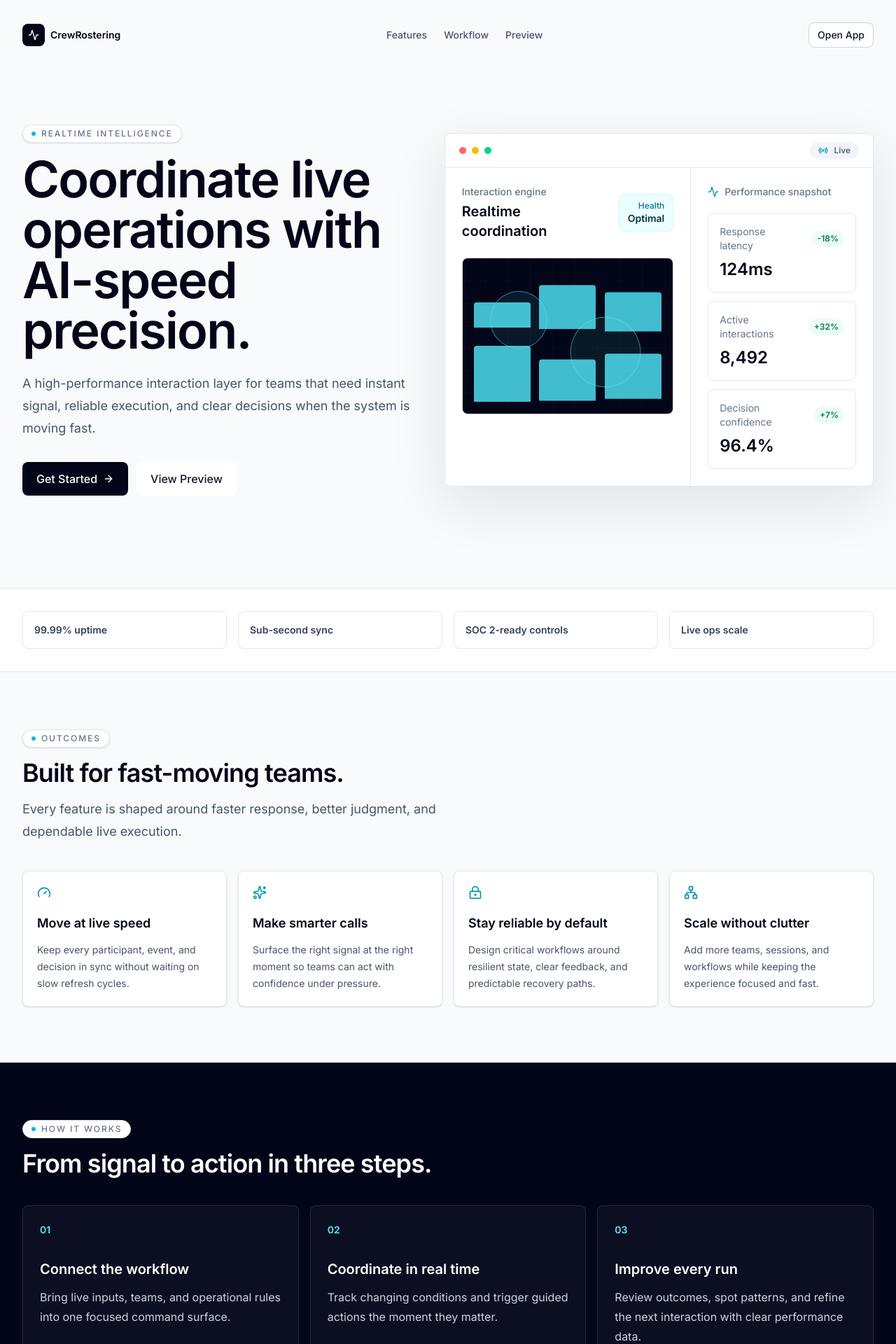
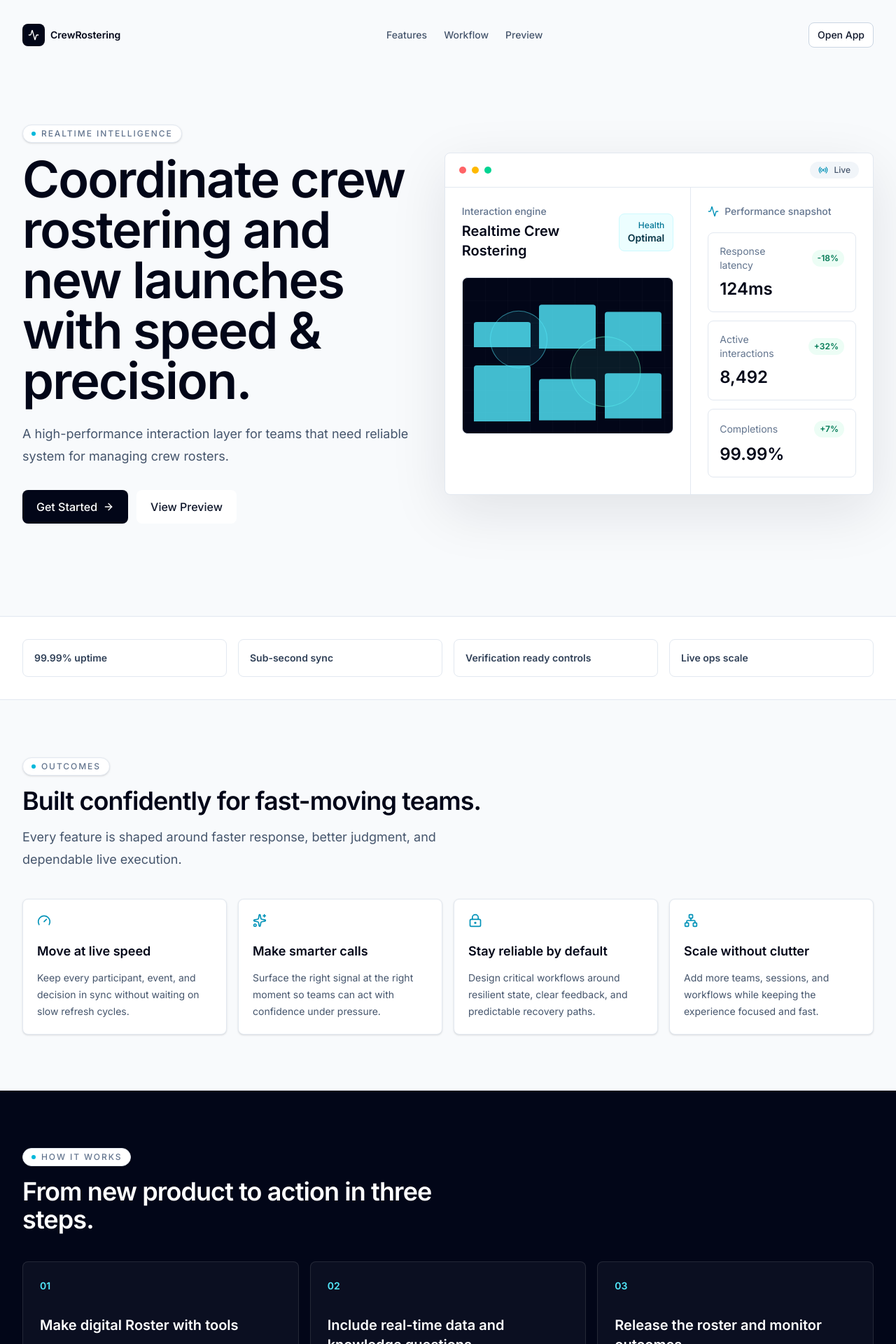
Before and after one commit to kartikgulati/crewrostering, a Next.js app: page / in a window 1280 px wide. Shown: the top 1920 px of the page at 70% size. Built offline with nearby package versions, Linux system fonts and the light colour scheme.

Commit message:
updated the index page

```diff
--- a/components/landing/landing-page.tsx
+++ b/components/landing/landing-page.tsx
@@ -28,7 +28,7 @@ const stagger: Variants = {
   },
 };
 
-const trustSignals = ["99.99% uptime", "Sub-second sync", "SOC 2-ready controls", "Live ops scale"];
+const trustSignals = ["99.99% uptime", "Sub-second sync", "Verification ready controls", "Live ops scale"];
 
 const features = [
   {
@@ -56,17 +56,17 @@ const features = [
 const steps = [
   {
     label: "01",
-    title: "Connect the workflow",
+    title: "Make digital Roster with tools",
     description: "Bring live inputs, teams, and operational rules into one focused command surface.",
   },
   {
     label: "02",
-    title: "Coordinate in real time",
+    title: "Include real-time data and knowledge questions",
     description: "Track changing conditions and trigger guided actions the moment they matter.",
   },
   {
     label: "03",
-    title: "Improve every run",
+    title: "Release the roster and monitor outcomes",
     description: "Review outcomes, spot patterns, and refine the next interaction with clear performance data.",
   },
 ];
@@ -107,7 +107,7 @@ function ProductPreview() {
   const streams = [
     { label: "Response latency", value: "124ms", trend: "-18%" },
     { label: "Active interactions", value: "8,492", trend: "+32%" },
-    { label: "Decision confidence", value: "96.4%", trend: "+7%" },
+    { label: "Completions", value: "99.99%", trend: "+7%" },
   ];
 
   return (
@@ -129,7 +129,7 @@ function ProductPreview() {
           <div className="mb-6 flex items-center justify-between gap-4">
             <div>
               <p className="text-sm font-medium text-slate-500">Interaction engine</p>
-              <h3 className="mt-1 text-xl font-semibold text-slate-950">Realtime coordination</h3>
+              <h3 className="mt-1 text-xl font-semibold text-slate-950">Realtime Crew Rostering</h3>
             </div>
             <div className="rounded-lg border border-cyan-100 bg-cyan-50 px-3 py-2 text-right">
               <p className="text-xs font-medium text-cyan-700">Health</p>
@@ -224,11 +224,10 @@ export function LandingPage() {
           <motion.div variants={fadeUp}>
             <SectionLabel>Realtime intelligence</SectionLabel>
             <h1 className="max-w-4xl text-5xl font-semibold tracking-tight text-slate-950 sm:text-6xl lg:text-7xl">
-              Coordinate live operations with AI-speed precision.
+              Coordinate crew rostering and new launches with speed & precision.
             </h1>
             <p className="mt-6 max-w-2xl text-lg leading-8 text-slate-600">
-              A high-performance interaction layer for teams that need instant signal, reliable execution, and clear
-              decisions when the system is moving fast.
+              A high-performance interaction layer for teams that need reliable system for managing crew rosters.
             </p>
             <div className="mt-8 flex flex-col gap-3 sm:flex-row">
               <Button asChild size="lg" className="rounded-lg bg-slate-950 text-white hover:bg-slate-800">
@@ -266,7 +265,7 @@ export function LandingPage() {
       <AnimatedSection id="features" className="mx-auto max-w-7xl px-5 py-20 sm:px-6 lg:px-8">
         <motion.div variants={fadeUp} className="max-w-2xl">
           <SectionLabel>Outcomes</SectionLabel>
-          <h2 className="text-3xl font-semibold tracking-tight sm:text-4xl">Built for fast-moving teams.</h2>
+          <h2 className="text-3xl font-semibold tracking-tight sm:text-4xl">Built confidently for fast-moving teams.</h2>
           <p className="mt-4 text-lg leading-8 text-slate-600">
             Every feature is shaped around faster response, better judgment, and dependable live execution.
           </p>
@@ -290,7 +289,7 @@ export function LandingPage() {
         <div className="mx-auto max-w-7xl px-5 sm:px-6 lg:px-8">
           <motion.div variants={fadeUp} className="max-w-2xl">
             <SectionLabel>How it works</SectionLabel>
-            <h2 className="text-3xl font-semibold tracking-tight sm:text-4xl">From signal to action in three steps.</h2>
+            <h2 className="text-3xl font-semibold tracking-tight sm:text-4xl">From new product to action in three steps.</h2>
           </motion.div>
           <div className="mt-10 grid gap-4 lg:grid-cols-3">
             {steps.map((step) => (
```
